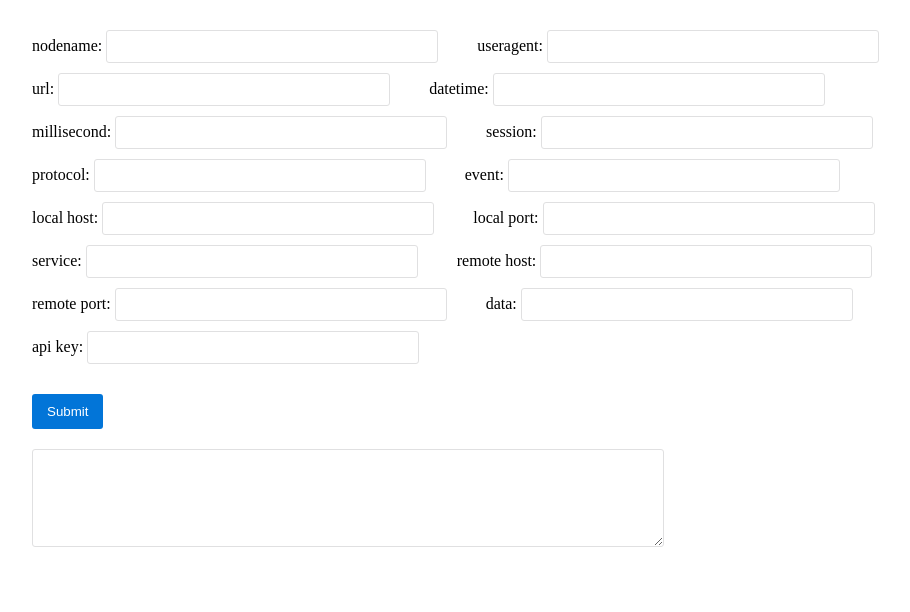
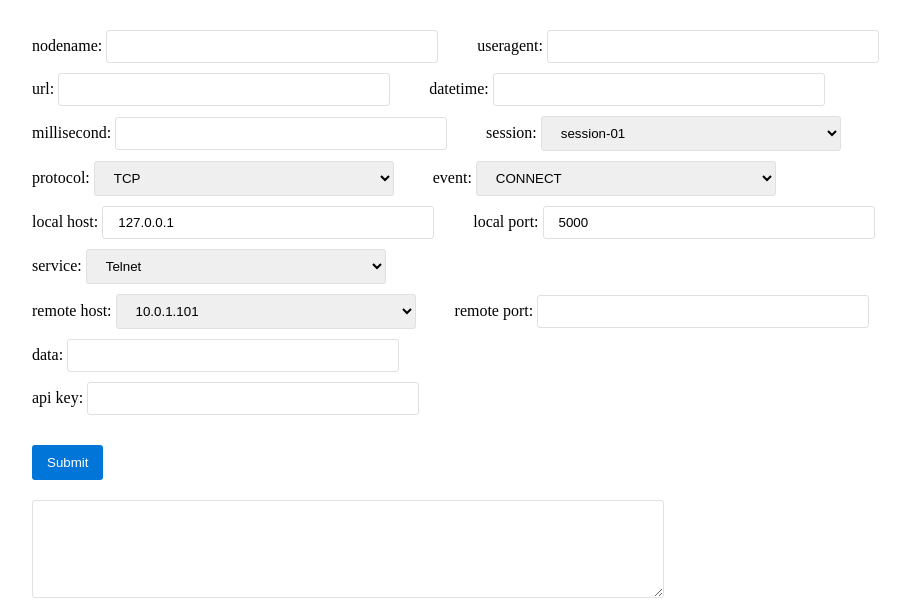
Before and after one commit to mastercodercat/honeypot, a Django app: page /test/ in a window 1280 px wide. Shown: the top 612 px of the page, without its empty margins (76-986 px from the left). Run offline with Django 3.2, Linux system fonts and the light colour scheme; some libraries are stand-ins or nearby versions.

Commit message:
Test page updated

```diff
--- a/frontend/templates/test.html
+++ b/frontend/templates/test.html
@@ -3,7 +3,8 @@
 <head>
   <script src='/assets/js/jquery-1.12.4.js'></script>
   <style type='text/css'>
-  input[type="text"] {
+  input[type="text"],
+  select {
     display: inline-block;
     width: 300px;
     margin-bottom: 10px;
@@ -51,21 +52,49 @@
     <label>millisecond:</label>
     <input type="text" id="millisecond" />
     <label>session:</label>
-    <input type="text" id="session" /><br />
+    <!--<input type="text" id="session" />-->
+    <select id="session">
+      <option value="session-01">session-01</option>
+      <option value="session-02">session-02</option>
+      <option value="session-03">session-03</option>
+      <option value="session-04">session-04</option>
+      <option value="session-05">session-05</option>
+    </select><br />
     <label>protocol:</label>
-    <input type="text" id="protocol" />
+    <!--<input type="text" id="protocol" />-->
+    <select id="protocol">
+      <option value="TCP">TCP</option>
+      <option value="UDP">UDP</option>
+      <option value="FTP">FTP</option>
+      <option value="IMAP">IMAP</option>
+    </select>
     <label>event:</label>
-    <input type="text" id="event" /><br />
+    <!--<input type="text" id="event" />-->
+    <select id="event">
+      <option value="CONNECT">CONNECT</option>
+      <option value="PING">PING</option>
+      <option value="DOWNLOAD">DOWNLOAD</option>
+    </select><br />
     <label>local host:</label>
-    <input type="text" id="local_host" />
+    <input type="text" id="local_host" value="127.0.0.1" />
     <label>local port:</label>
-    <input type="text" id="local_port" /><br />
+    <input type="text" id="local_port" value="5000" /><br />
     <label>service:</label>
-    <input type="text" id="service" />
+    <!--<input type="text" id="service" />-->
+    <select id="service">
+      <option value="Telnet">Telnet</option>
+      <option value="Share">Share</option>
+      <option value="Ping">Ping</option>
+    </select><br />
     <label>remote host:</label>
-    <input type="text" id="remote_host" /><br />
+    <!--<input type="text" id="remote_host" />-->
+    <select id="remote_host">
+      <option value="10.0.1.101">10.0.1.101</option>
+      <option value="10.0.1.102">10.0.1.102</option>
+      <option value="10.0.1.103">10.0.1.103</option>
+    </select>
     <label>remote port:</label>
-    <input type="text" id="remote_port" />
+    <input type="text" id="remote_port" /><br />
     <label>data:</label>
     <input type="text" id="data" /><br />
     <label>api key:</label>
```
